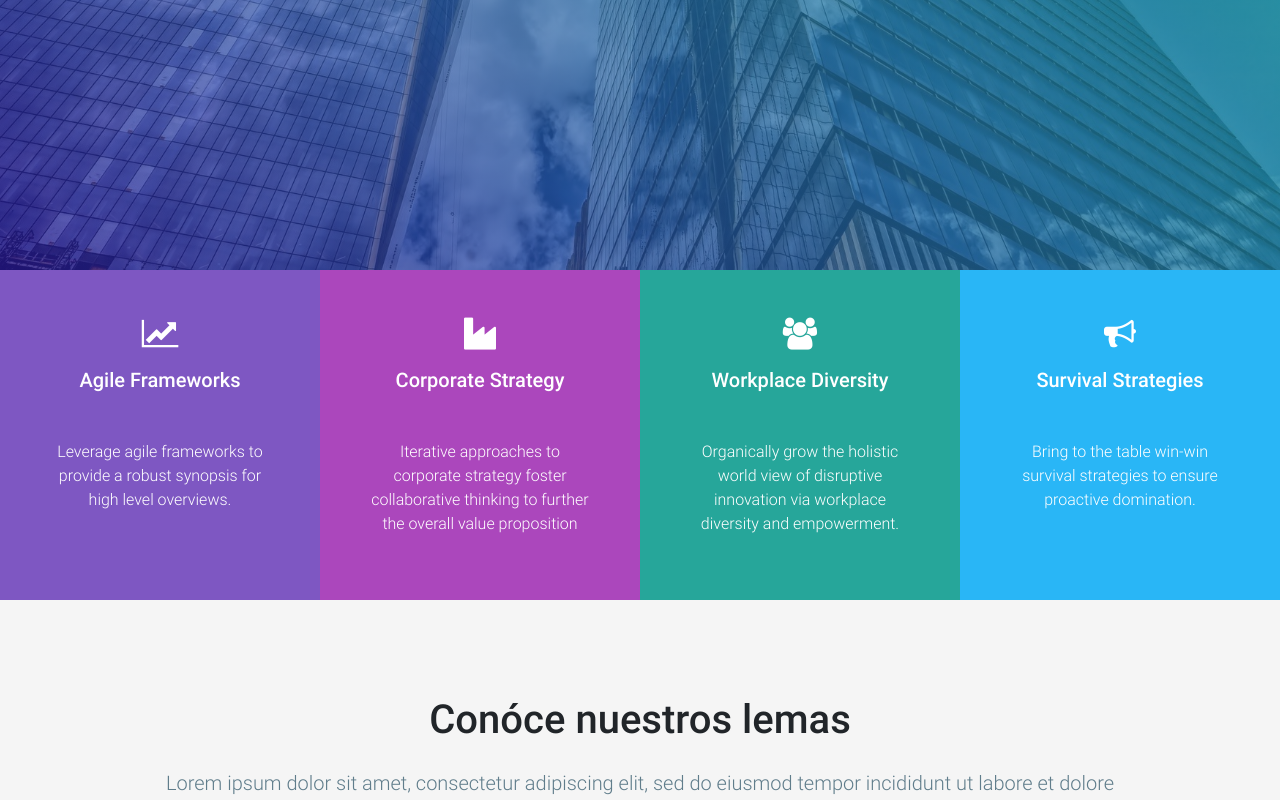
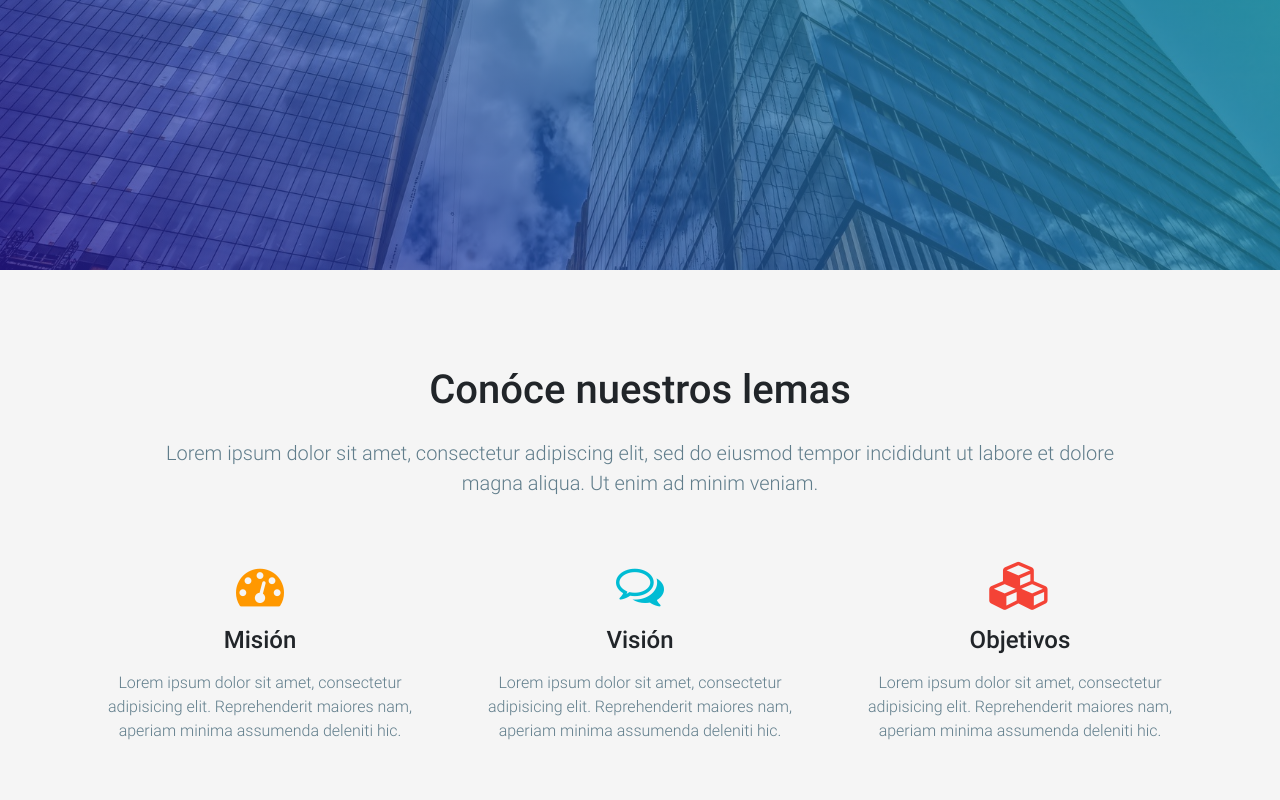
Before and after one commit to Mondtec/Mondtec.github.io, a plain HTML site: page index.html in a window 1280 px wide. Shown: the part 530-1330 px from the top of the page. Drawn offline with Linux system fonts and the light colour scheme.

Commit message:
se quita seccion

```diff
--- a/index.html
+++ b/index.html
@@ -50,7 +50,7 @@
       </section>
     </header>
     <div id="content">
-<section class="row no-gutters" id="features">
+<!--<section class="row no-gutters" id="features">
   <div class="col-lg-3 col-md-6 col-sm-12 deep-purple lighten-1 text-white">
     <div class="p-5 text-center wow zoomIn" data-wow-delay=".1s"><i class="fa fa-line-chart fa-2x"></i>
       <div class="h5 mt-3">Agile Frameworks</div>
@@ -75,7 +75,7 @@
       <p class="mt-5">Bring to the table win-win survival strategies to ensure proactive domination.</p>
     </div>
   </div>
-</section>
+</section>-->
 <section class="text-center py-5 grey lighten-4" id="about">
   <div class="container">
     <div class="wow fadeIn">
```
